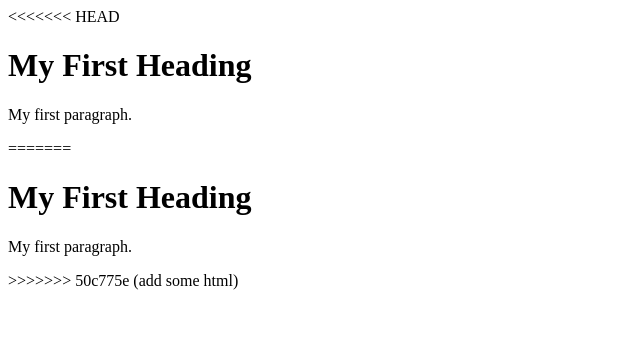
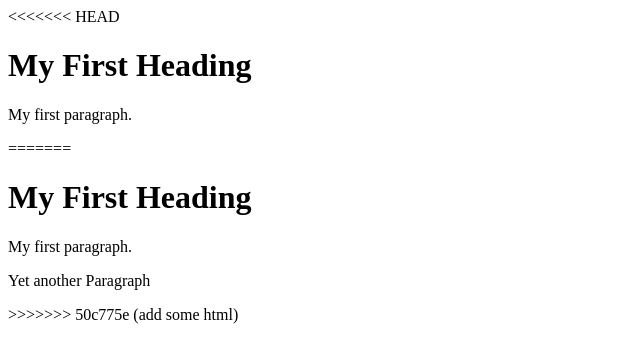
Before and after one commit to Masai2005/learning-git, a plain HTML site: page index.html in a window 1280 px wide. Shown: the whole page, without its empty margins (0-640 px from the left). Drawn offline with Linux system fonts and the light colour scheme.

Commit message:
added a p tag

```diff
--- a/index.html
+++ b/index.html
@@ -15,7 +15,7 @@
 
 <h1>My First Heading</h1>
 <p>My first paragraph.</p>
-
+<p>Yet another Paragraph</p>
 </body>
 </html>
 >>>>>>> 50c775e (add some html)
```
